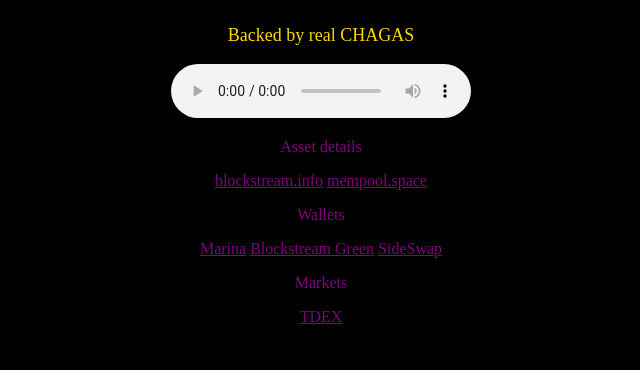
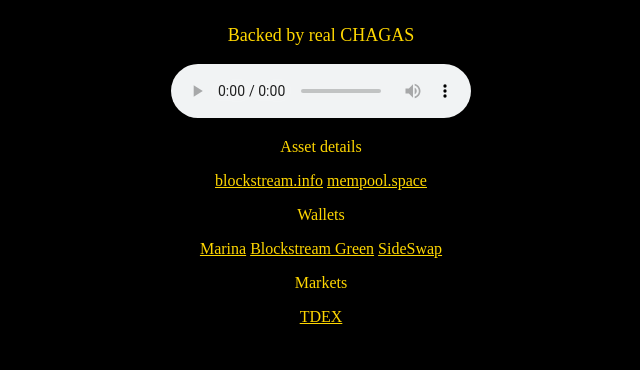
Before and after one commit to i-want-a-lambo-for-bull-market/i-want-a-lambo-for-bull-market.github.io, a plain HTML site: page index.html in a window 1280 px wide. Shown: the part 430-800 px from the top of the page, without its empty margins (319-959 px from the left). Drawn offline with Linux system fonts and the light colour scheme.

Commit message:
Update index.html

```diff
--- a/index.html
+++ b/index.html
@@ -6,7 +6,7 @@
    <body style="background-color:black">
       <center>
          <img src="img/Lamborghini-logo-final-a.png" alt="chagas-token" width="25%">
-         <p style = "color:purple; font-size:40px;">
+         <p style = "color:gold; font-size:40px;">
             CHAGAS (Liquid)
          </p>
          <p style="color:gold; font-size:18px;">
@@ -15,26 +15,26 @@
          <audio controls>
             <source src="video/lamborghini_ad.mp4" type="video/mp4">
          </audio>
-         <p style="color:purple; font-size:16px;">
+         <p style="color:gold; font-size:16px;">
             Asset details
          </p>
          <p>
-            <a href="https://blockstream.info/liquid/asset/ee2c47addf55297ca24ea8cb354d40c9977e3f22f33e3ca13a5fac9f5ef80919" target="_blank" style="color:purple">blockstream.info</a>
-            <a href="https://liquid.network/assets/asset/ee2c47addf55297ca24ea8cb354d40c9977e3f22f33e3ca13a5fac9f5ef80919" target="_blank" style="color:purple">mempool.space</a>
+            <a href="https://blockstream.info/liquid/asset/ee2c47addf55297ca24ea8cb354d40c9977e3f22f33e3ca13a5fac9f5ef80919" target="_blank" style="color:gold">blockstream.info</a>
+            <a href="https://liquid.network/assets/asset/ee2c47addf55297ca24ea8cb354d40c9977e3f22f33e3ca13a5fac9f5ef80919" target="_blank" style="color:gold">mempool.space</a>
          </p>
-         <p style="color:purple; font-size:16px;">
+         <p style="color:gold; font-size:16px;">
             Wallets
          </p>
          <p>
-            <a href="https://vulpem.com/marina" target="_blank" style="color:purple">Marina</a>
-            <a href="https://blockstream.com/green/" target="_blank" style="color:purple">Blockstream Green</a>
-            <a href="https://sideswap.io/" target="_blank" style="color:purple">SideSwap</a>
+            <a href="https://vulpem.com/marina" target="_blank" style="color:gold">Marina</a>
+            <a href="https://blockstream.com/green/" target="_blank" style="color:gold">Blockstream Green</a>
+            <a href="https://sideswap.io/" target="_blank" style="color:gold">SideSwap</a>
          </p>
-         <p style="color:purple; font-size:16px;">
+         <p style="color:gold; font-size:16px;">
             Markets
          </p>
          <p>
-            <a href="https://tdex.network/" target="_blank" style="color:purple">TDEX</a>
+            <a href="https://tdex.network/" target="_blank" style="color:gold">TDEX</a>
          </p>
       </center>
    </body>
```
